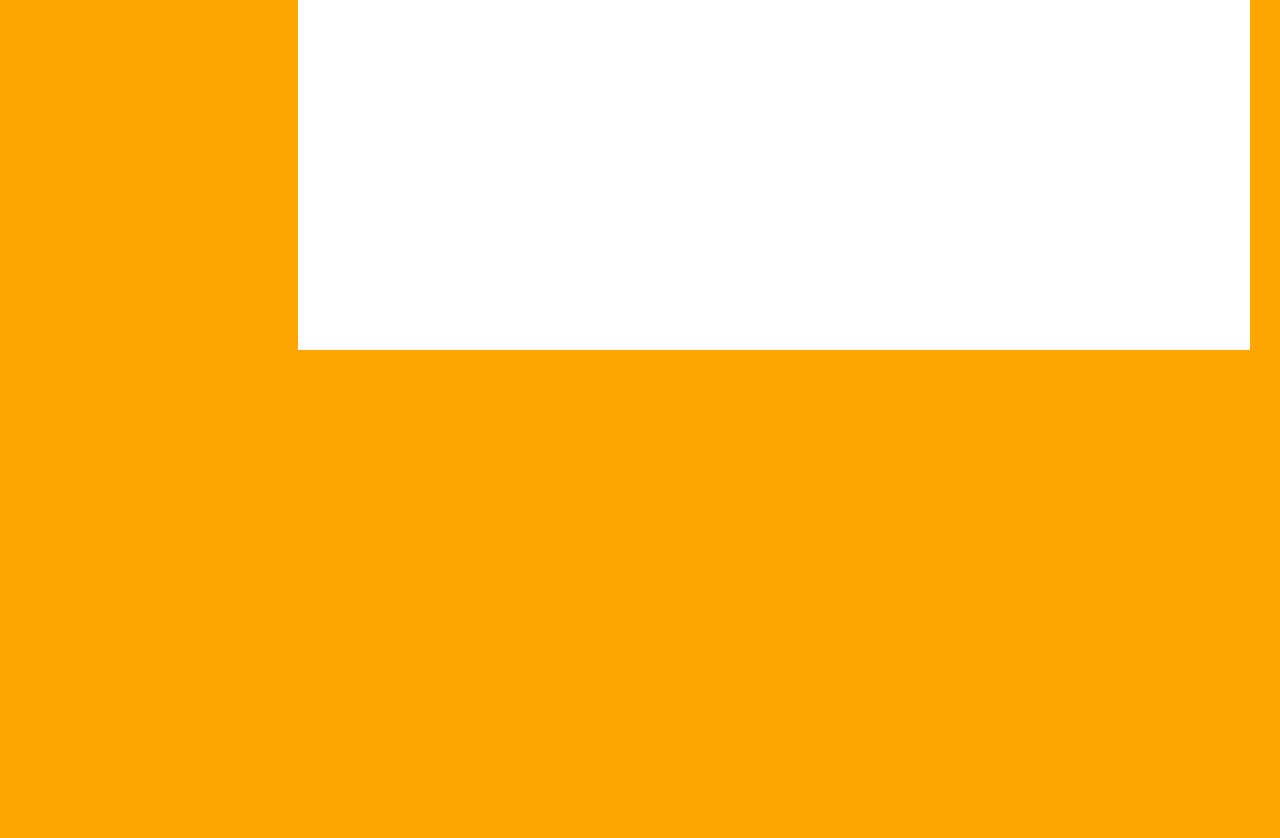
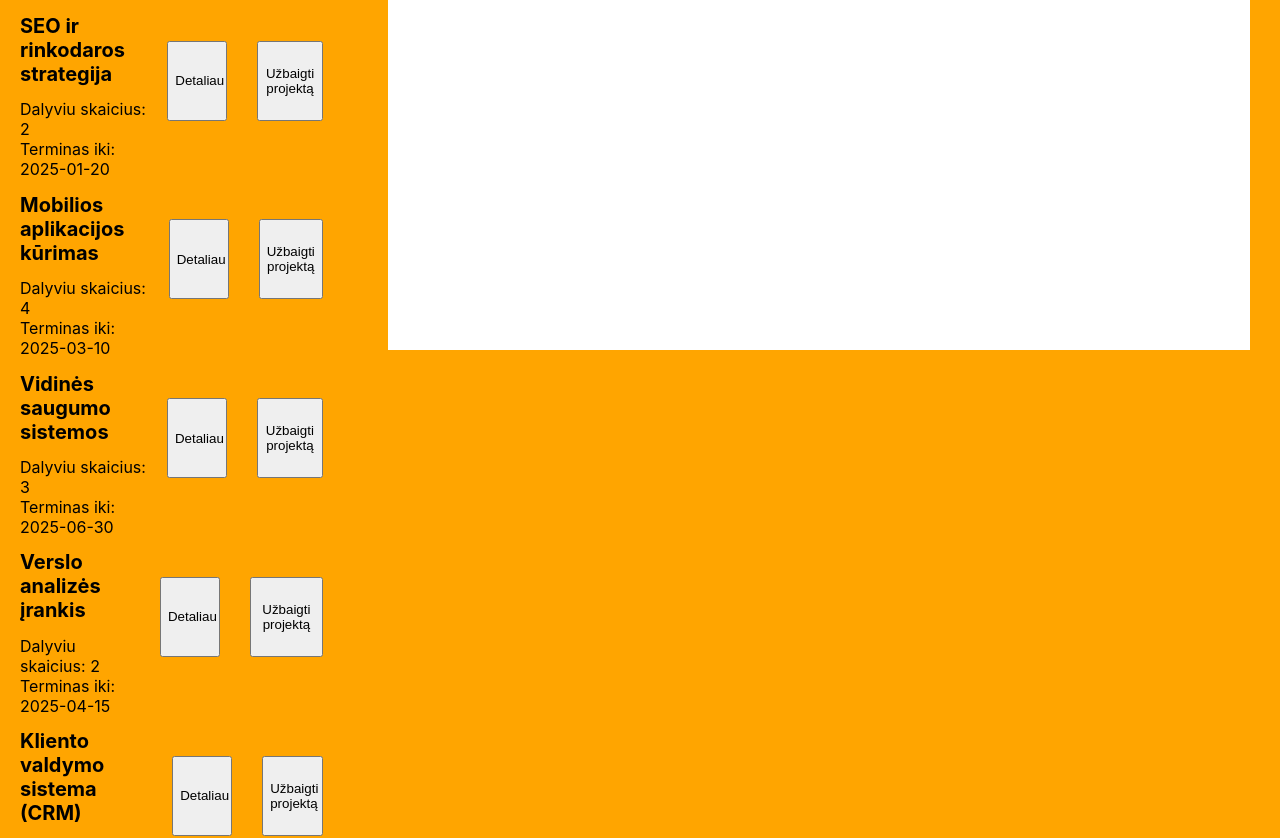
Before and after one commit to Suprymas/projektuValdymoSistema, a React (Create React App) app in the folder projektuvaldymosistema/: page / in a window 1280 px wide. Shown: the part 520-1358 px from the top of the page. Before the commit the page ends 900 px from the top, so only its background shows below. Built offline with nearby package versions, Linux system fonts and the light colour scheme.

Commit message:
created json for projects, moved projects from project list to main app for better handling of data

```diff
--- a/projektuvaldymosistema/src/App.js
+++ b/projektuvaldymosistema/src/App.js
@@ -4,12 +4,17 @@ import ProjectList from './components/ProjectList';
 import ProjectDetails from './components/ProjectDetails';
 import { LinkedList } from './dataStructs/linkedList';
 import workerData from './jsonfiles/workers.json';
+import { DoublyLinkedList } from './dataStructs/doublyLinkedList';
+import projectsJson from "./jsonfiles/projects.json";
 
 function App() {
   const [selectedProject, setSelectedProject] = useState(null);
+  const [projectsList, setProjectsList] = useState(new DoublyLinkedList());
+  const [projects, setProjects] = useState([]);
+
+
   const handleProjectPress = (project) => {
     setSelectedProject(project);  // Update the state with the pressed project
-    console.log(selectedProject);
   };
   const workers = new LinkedList;
   for(let i = 0; i < workerData.length; i++)
@@ -17,7 +22,40 @@ function App() {
     workers.add(workerData[i]);
   }
 
-  console.log(workers);
+
+
+
+
+
+
+  useEffect(() => {
+      for(let i = 0; i < projectsJson.length; i++)
+      {
+          projectsList.addProject(projectsJson[i]);
+      }
+      setProjects([...projectsList.getAllProjects()]); // Update state
+  }, []);
+
+  const addNewProject = () => {
+      const newProject = {
+          name: 'Kebabine',
+          participants: 4,
+          endDate: '2024-12-30',
+          projectId: 'Keb',
+      };
+      projectsList.addProject(newProject); // Add the new project to the linked list
+      setProjects([...projectsList.getAllProjects()]); // Update the state to trigger a re-render
+  }
+
+  const deleteProject = (projectId) =>{
+      projectsList.removeProject(projectId);
+      setProjects([...projectsList.getAllProjects()]);
+  }
+
+  const deleteAllProjects = () => {
+      projectsList.clear();
+      setProjects([]);
+  }
 
   return (
     <div className="App">
@@ -28,7 +66,13 @@ function App() {
           </div>
         </header>
         <div className='allProjects'>
-          <ProjectList onProjectPress={handleProjectPress}/>
+          <ProjectList projects={projectsList}
+          addProject={addNewProject}
+          delete={deleteAllProjects}
+          onProjectPress={handleProjectPress}
+          deleteProject={deleteProject}
+
+          />
           <ProjectDetails />
         </div>
       </body>
--- a/projektuvaldymosistema/src/components/ProjectList.js
+++ b/projektuvaldymosistema/src/components/ProjectList.js
@@ -1,54 +1,16 @@
-import React, { useState, useEffect } from "react";
-import { DoublyLinkedList } from "../dataStructs/doublyLinkedList";
+import React from "react";
 import './ProjectList.css';
 
+
 const ProjectList = (props) => {
-
-    const [projectsList, setProjectsList] = useState(new DoublyLinkedList());
-    const [projects, setProjects] = useState([]);
-
-    useEffect(() => {
-        if (projectsList.length === 0) { // Only add the project if the list is empty
-            const newProject = {
-                name: 'Kebabine',
-                participants: 4,
-                endDate: '2024-12-30',
-                projectId: 'Keb',
-            };
-            projectsList.addProject(newProject); // Add initial project
-            setProjects([...projectsList.getAllProjects()]); // Update state
-        }
-    }, []);
-
-    const addNewProject = () => {
-        const newProject = {
-            name: 'Kebabine',
-            participants: 4,
-            endDate: '2024-12-30',
-            projectId: 'Keb',
-        };
-        projectsList.addProject(newProject); // Add the new project to the linked list
-        setProjects([...projectsList.getAllProjects()]); // Update the state to trigger a re-render
-    }
-
-    const deleteProject = (projectId) =>{
-        projectsList.removeProject(projectId);
-        setProjects([...projectsList.getAllProjects()]);
-    }
-
-    const deleteAllProjects = () => {
-        projectsList.clear();
-        setProjects([]);
-    }
-
     return (
         <div className="list">
             <div className='Projects'>
-                <button id='newProject' onClick={addNewProject}>Naujas Projektas</button>
-                <button id='newProject1' onClick={deleteAllProjects}>Istrinti Projektus</button>
+                <button id='newProject' onClick={props.addNewProject}>Naujas Projektas</button>
+                <button id='newProject1' onClick={props.delete}>Istrinti Projektus</button>
             </div>
             {(() => {
-                let current = projectsList.head; // Start from the head of the linked list
+                let current = props.projects.head; // Start from the head of the linked list
                 const elements = [];
                 while (current != null) {
                     const temp = current; //storing the project into a variable so that when it is pressed we could return it
@@ -57,7 +19,7 @@ const ProjectList = (props) => {
                             <div>
                                 <h1>{current.data.name}</h1>
                                 <ul>
-                                    <li>Dalyviu skaicius: {current.data.participants}</li>
+                                    <li>Dalyviu skaicius: {current.data.numOfParticip}</li>
                                     <li>Terminas iki: {current.data.endDate}</li>
                                 </ul>
                             </div>
@@ -68,7 +30,7 @@ const ProjectList = (props) => {
                             </button>
                             <button
                                 className="deletebutton"
-                                onClick={() => deleteProject(temp.data.projectId)}>
+                                onClick={() => props.deleteProject(temp.data.id)}>
                                 Užbaigti projektą
                             </button>
                         </div>
--- a/projektuvaldymosistema/src/dataStructs/doublyLinkedList.js
+++ b/projektuvaldymosistema/src/dataStructs/doublyLinkedList.js
@@ -39,8 +39,9 @@ export class DoublyLinkedList {
 
 	removeProject(projectId) {
         let current = this.head;
+
         while (current) {
-            if (current.data.projectId === projectId) {
+            if (current.data.id === projectId) {
                 if (current === this.head && current === this.tail) {
                     // Only one item in the list
                     this.head = null;
--- a/projektuvaldymosistema/src/jsonfiles/projects.json
+++ b/projektuvaldymosistema/src/jsonfiles/projects.json
@@ -1,5 +1,6 @@
 [
     {
+        "id": "Serv1230",
         "name": "Serverių instaliavimas",
         "endDate": "2024-12-30",
         "numOfParticip": 3,
@@ -20,6 +21,143 @@
                 "jobTitle": "IT architektas"
             }
         ]
+    },
+    {
+        "id": "E-ko1115",
+        "name": "E-komercijos svetainės kūrimas",
+        "endDate": "2024-11-15",
+        "numOfParticip": 4,
+        "participants": [
+            {
+                "name": "Linas",
+                "lastName": "Linauskas",
+                "jobTitle": "Front-end programuotojas"
+            },
+            {
+                "name": "Kazys",
+                "lastName": "Kazlauskas",
+                "jobTitle": "Back-end programuotojas"
+            },
+            {
+                "name": "Antanas",
+                "lastName": "Antanauskas",
+                "jobTitle": "UX dizaineris"
+            },
+            {
+                "name": "Petras",
+                "lastName": "Petrauskas",
+                "jobTitle": "UI dizaineris"
+            }
+        ]
+    },
+    {
+        "id": "SEOe0120",
+        "name": "SEO ir rinkodaros strategija",
+        "endDate": "2025-01-20",
+        "numOfParticip": 2,
+        "participants": [
+            {
+                "name": "Jonas",
+                "lastName": "Jonauskas",
+                "jobTitle": "SEO ekspertas"
+            },
+            {
+                "name": "Antanas",
+                "lastName": "Antanauskas",
+                "jobTitle": "UX dizaineris"
+            }
+        ]
+    },
+    {
+        "id": "Mobi0310",
+        "name": "Mobilios aplikacijos kūrimas",
+        "endDate": "2025-03-10",
+        "numOfParticip": 4,
+        "participants": [
+            {
+                "name": "Linas",
+                "lastName": "Linauskas",
+                "jobTitle": "Front-end programuotojas"
+            },
+            {
+                "name": "Kazys",
+                "lastName": "Kazlauskas",
+                "jobTitle": "Back-end programuotojas"
+            },
+            {
+                "name": "Petras",
+                "lastName": "Petrauskas",
+                "jobTitle": "UI dizaineris"
+            },
+            {
+                "name": "Antanas",
+                "lastName": "Antanauskas",
+                "jobTitle": "UX dizaineris"
+            }
+        ]
+    },
+    {
+        "id": "Vidi0630",
+        "name": "Vidinės saugumo sistemos",
+        "endDate": "2025-06-30",
+        "numOfParticip": 3,
+        "participants": [
+            {
+                "name": "Agnė",
+                "lastName": "Agnevičienė",
+                "jobTitle": "Kibernetikos specialistė"
+            },
+            {
+                "name": "Matas",
+                "lastName": "Matauskas",
+                "jobTitle": "IT architektas"
+            },
+            {
+                "name": "Jonas",
+                "lastName": "Jonauskas",
+                "jobTitle": "SEO ekspertas"
+            }
+        ]
+    },
+    {
+        "id": "Vers0415",
+        "name": "Verslo analizės įrankis",
+        "endDate": "2025-04-15",
+        "numOfParticip": 2,
+        "participants": [
+            {
+                "name": "Kazys",
+                "lastName": "Kazlauskas",
+                "jobTitle": "Back-end programuotojas"
+            },
+            {
+                "name": "Matas",
+                "lastName": "Matauskas",
+                "jobTitle": "IT architektas"
+            }
+        ]
+    },
+    {
+        "id": "Klie0710",
+        "name": "Kliento valdymo sistema (CRM)",
+        "endDate": "2025-07-10",
+        "numOfParticip": 3,
+        "participants": [
+            {
+                "name": "Linas",
+                "lastName": "Linauskas",
+                "jobTitle": "Front-end programuotojas"
+            },
+            {
+                "name": "Antanas",
+                "lastName": "Antanauskas",
+                "jobTitle": "UX dizaineris"
+            },
+            {
+                "name": "Petras",
+                "lastName": "Petrauskas",
+                "jobTitle": "UI dizaineris"
+            }
+        ]
     }
-
 ]
```
